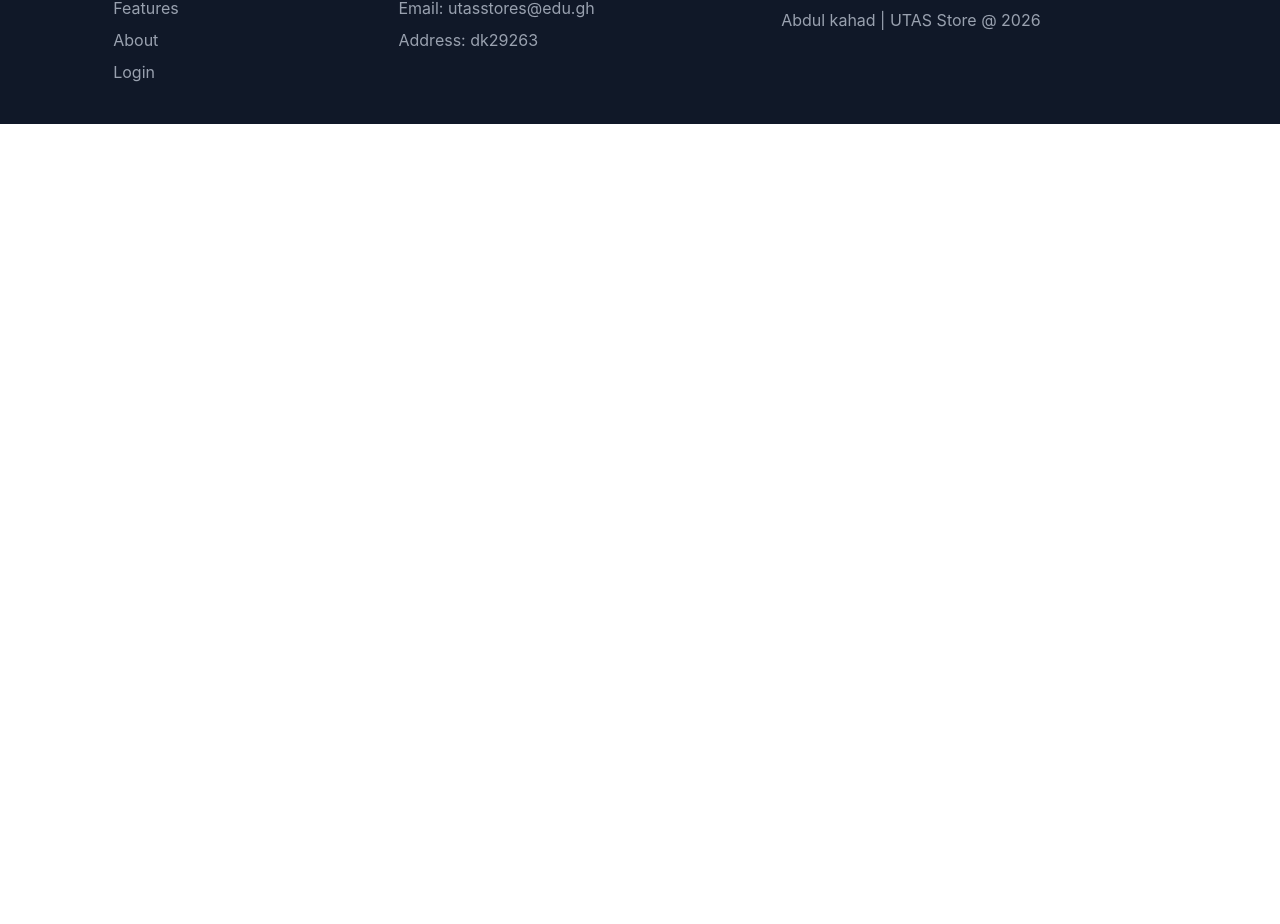
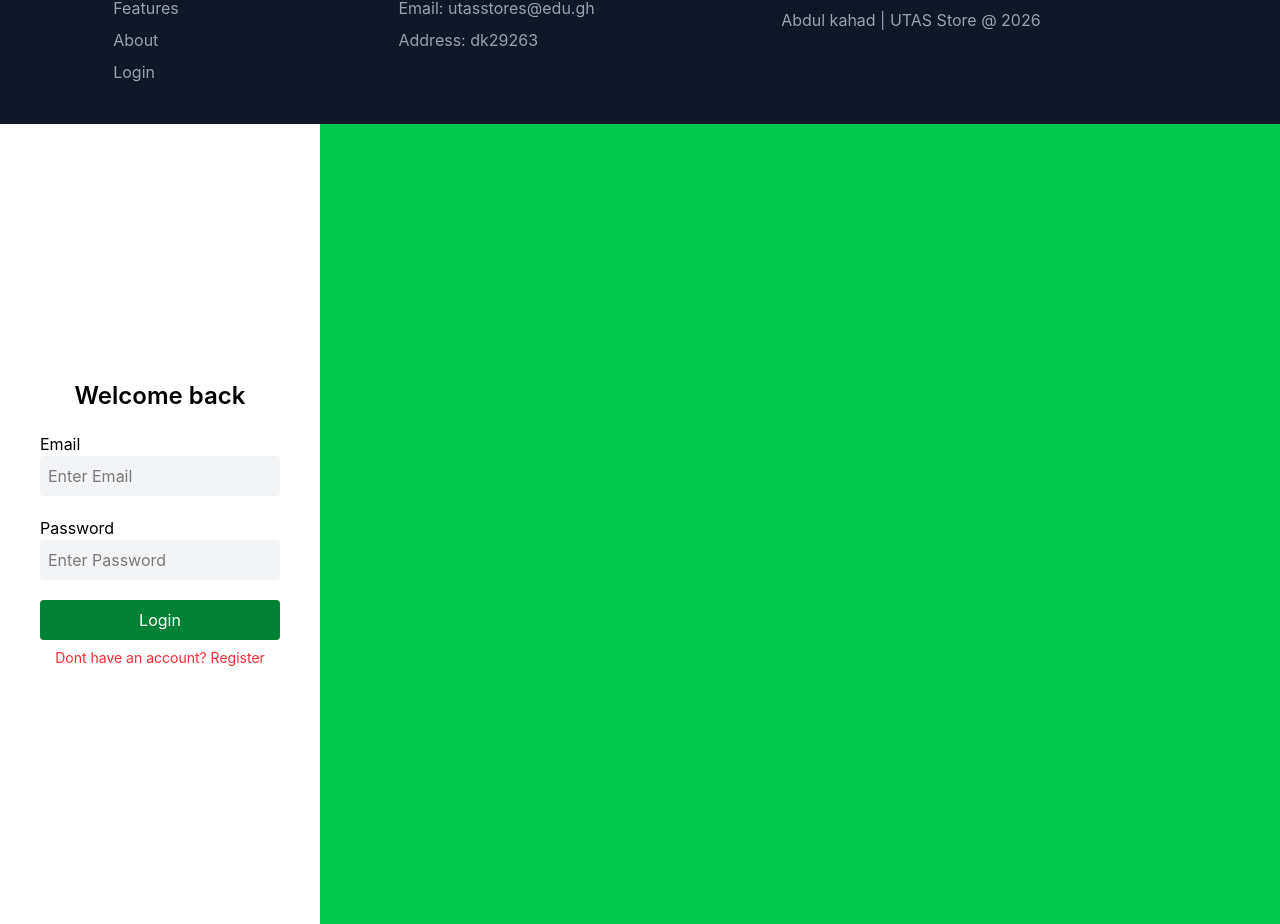
Before and after one commit to Abdul-kahad/utas-stores, a React (Vite) app in the folder client/: page / in a window 1280 px wide. Shown: the part 3339-4263 px from the top of the page. Before the commit the page ends 3463 px from the top, so only its background shows below. Built offline with nearby package versions, Linux system fonts and the light colour scheme.

Commit message:
style: design Login UI with Tailwind

```diff
--- a/client/src/App.jsx
+++ b/client/src/App.jsx
@@ -1,10 +1,12 @@
 import Hompage from "./Pages/Homepage/Hompage"
+import Login from "./Pages/Login/Login"
 
 function App() {
 
   return (
     <div className="box-border">
       <Hompage />
+      <Login />
     </div>
   )
 }
--- /dev/null
+++ b/client/src/Pages/Login/Login.jsx
@@ -0,0 +1,51 @@
+import { useState } from "react"
+
+const Login = () => {
+  const [haveacc, setHaveacc] = useState(true)
+
+  const toggle = () => {
+    setHaveacc( prevState => !prevState )
+  }
+
+  return (
+    <div className="flex" >
+        <div className="auth w-[25%]">
+          {!haveacc ? <div className="flex flex-col p-10 h-screen bg-white justify-center ">
+            <h2 className="text-xl text-center font-[600] mb-5">Register an account</h2>
+
+            <label htmlFor="name">Name</label>
+            <input className="mb-5 p-2 bg-gray-100 rounded" type="text" id="name" placeholder="Enter Name"/>
+
+            <label htmlFor="email">Email</label>
+            <input className="mb-5 p-2 bg-gray-100 rounded" type="text" id="email" placeholder="Enter Email"/>
+
+            <label htmlFor="password">Password</label>
+            <input className="mb-5 p-2 bg-gray-100 rounded" type="text" id="password" placeholder="Enter Password"/>
+
+            <label htmlFor="cpass">Confirm Password</label>
+            <input className="mb-5 p-2 bg-gray-100 rounded" type="text" id="cpass" placeholder="Repeat Password"/>
+
+            <button className="bg-green-700 p-2 text-white rounded">Create Account</button>
+            <a className="text-red-500 text-sm mt-2 text-center" href="#" onClick={toggle}>Already have an account? Login</a>
+          </div>
+        :
+          <div className="flex flex-col p-10 h-screen bg-white justify-center ">
+            <h2 className="text-2xl text-center font-[600] mb-5">Welcome back</h2>
+
+            <label htmlFor="email">Email</label>
+            <input className="mb-5 p-2 bg-gray-100 rounded" type="text" id="email" placeholder="Enter Email"/>
+
+            <label htmlFor="password">Password</label>
+            <input className="mb-5 p-2 bg-gray-100 rounded" type="text" id="password" placeholder="Enter Password"/>
+
+            <button className="bg-green-700 p-2 text-white rounded">Login</button>
+            <a className="text-red-500 text-sm mt-2 text-center" href="#" onClick={toggle}>Dont have an account? Register</a>
+          </div>}
+
+      </div>
+      <div className="bg-green-500 flex-1"></div>
+    </div>
+  )
+}
+
+export default Login
```
